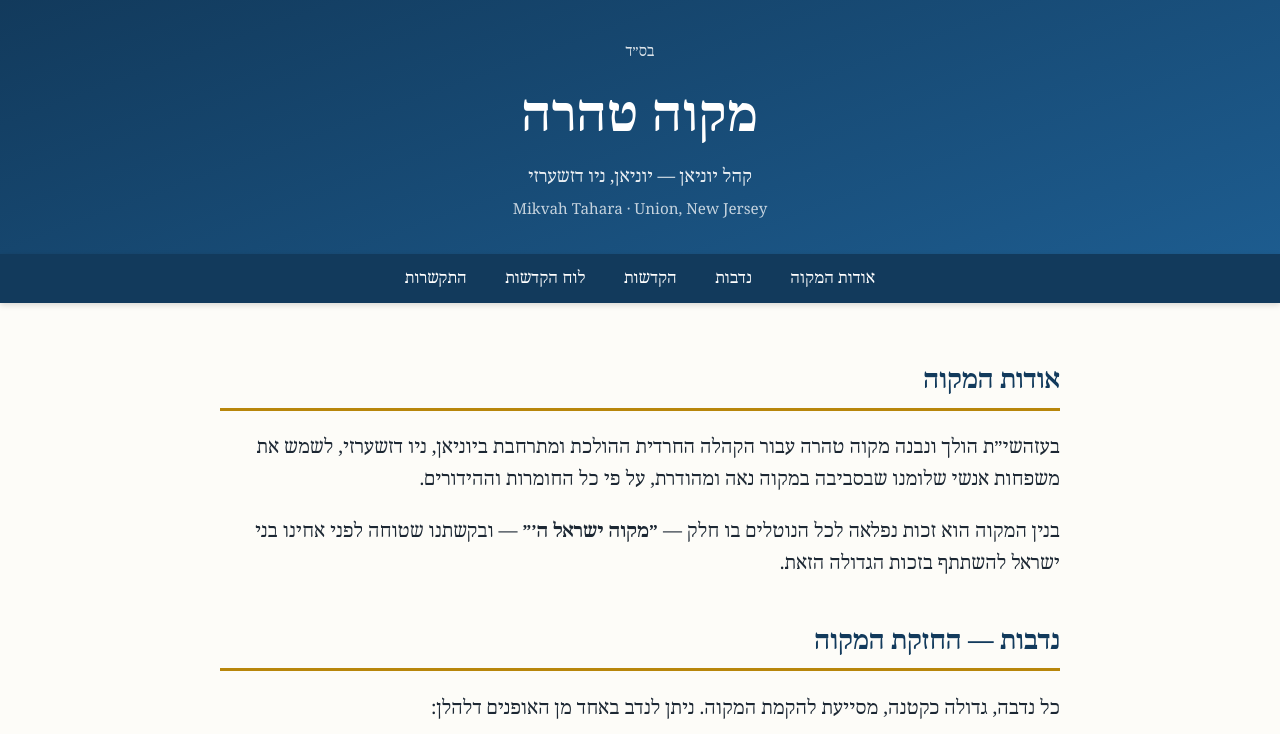
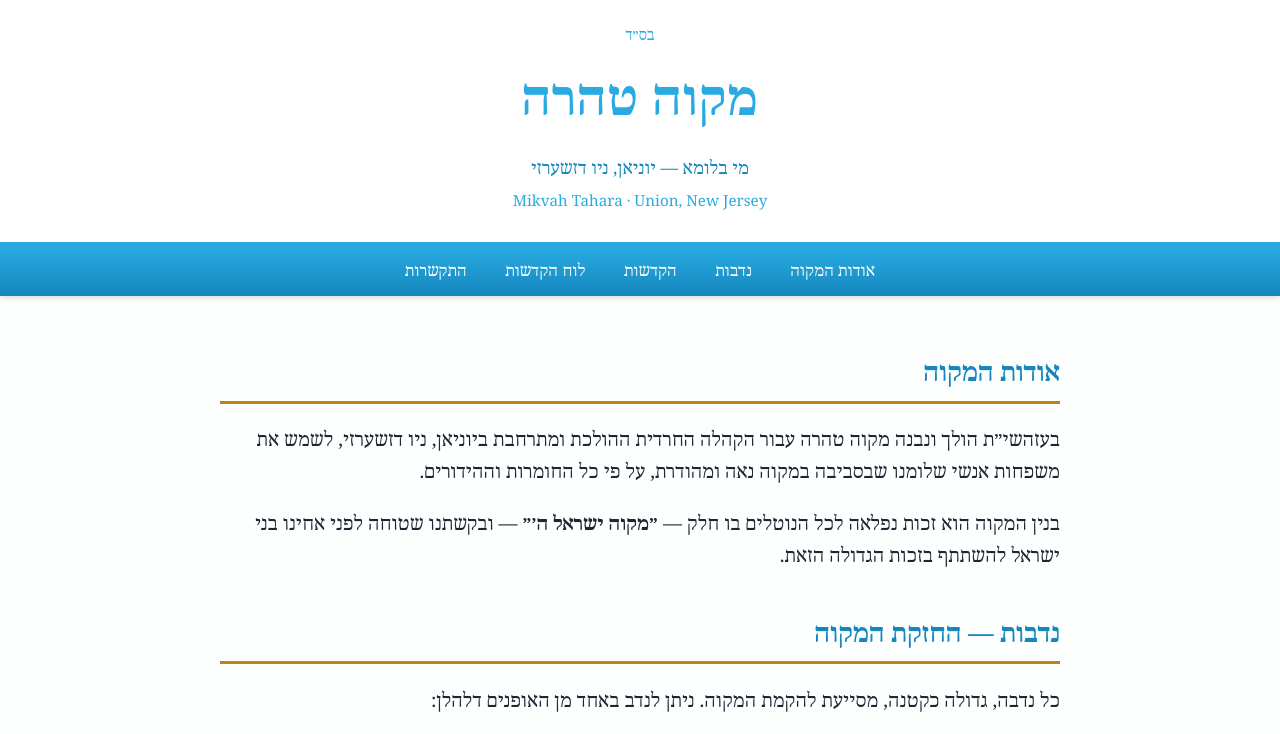
Before and after one commit to shaulhaf/Union-Mikva, a plain HTML site: page index.html in a window 1280 px wide. Shown: the top 734 px of the page. Drawn offline with Linux system fonts and the light colour scheme.

Commit message:
Full-width white header with logo (fallback text until logo.png added); logo color palette

```diff
--- a/assets/style.css
+++ b/assets/style.css
@@ -1,14 +1,15 @@
 /* ===== Mikvah Tahara — Union, NJ ===== */
 
 :root {
-  --blue-dark: #123a5c;
-  --blue: #1d5c8f;
-  --blue-light: #e8f1f8;
+  --blue-dark: #1587bd;
+  --blue: #29abe2;
+  --blue-sky: #7fd0ee;
+  --blue-light: #e6f5fc;
   --gold: #b8860b;
   --gold-light: #f5e9c9;
   --ink: #1c2733;
-  --paper: #fdfcf8;
-  --border: #d8dee5;
+  --paper: #fdfefe;
+  --border: #d3e9f4;
   --radius: 10px;
 }
 
@@ -35,36 +36,46 @@ body {
 
 a { color: var(--blue); }
 
-/* ---- Header ---- */
+/* ---- Header (full-width, logo colors) ---- */
 header.site {
-  background: linear-gradient(160deg, var(--blue-dark), var(--blue));
-  color: #fff;
+  width: 100%;
+  background: #fff;
+  border-bottom: 5px solid var(--blue);
+  color: var(--blue-dark);
   text-align: center;
-  padding: 2.5rem 1rem 2rem;
+  padding: 1.5rem 1rem 1.75rem;
 }
 header.site .bsd {
   font-size: 0.9rem;
-  opacity: 0.85;
+  color: var(--blue);
   margin-bottom: 0.75rem;
+}
+header.site .logo {
+  display: block;
+  margin: 0 auto;
+  max-width: min(320px, 80vw);
+  height: auto;
 }
 header.site h1 {
   margin: 0 0 0.25rem;
   font-size: clamp(1.8rem, 5vw, 3rem);
   letter-spacing: 0.02em;
+  color: var(--blue);
 }
 header.site .subtitle {
   font-size: 1.1rem;
-  opacity: 0.9;
+  color: var(--blue-dark);
+  margin-top: 0.75rem;
 }
 header.site .subtitle-en {
   font-size: 0.95rem;
-  opacity: 0.75;
+  color: var(--blue);
   margin-top: 0.25rem;
 }
 
 /* ---- Nav ---- */
 nav.site {
-  background: var(--blue-dark);
+  background: linear-gradient(180deg, var(--blue), var(--blue-dark));
   position: sticky;
   top: 0;
   z-index: 10;
@@ -213,8 +224,8 @@ table.info td:first-child {
 
 /* ---- Footer ---- */
 footer.site {
-  background: var(--blue-dark);
-  color: #cdd9e5;
+  background: linear-gradient(180deg, var(--blue), var(--blue-dark));
+  color: #eaf6fc;
   text-align: center;
   padding: 1.5rem 1rem;
   font-size: 0.9rem;
--- a/index.html
+++ b/index.html
@@ -14,8 +14,12 @@
 
 <header class="site">
   <div class="bsd">בס״ד</div>
-  <h1>מקוה טהרה</h1>
-  <div class="subtitle">קהל יוניאן — יוניאן, ניו דזשערזי</div>
+  <img class="logo" src="assets/logo.png" alt="מקוה טהרה מי בלומא — יוניאן"
+       onerror="this.style.display='none';document.getElementById('header-text').style.display='block';">
+  <div id="header-text" style="display:none;">
+    <h1>מקוה טהרה</h1>
+  </div>
+  <div class="subtitle">מי בלומא — יוניאן, ניו דזשערזי</div>
   <div class="subtitle-en en" style="text-align:center;">Mikvah Tahara &middot; Union, New Jersey</div>
 </header>
 
```
